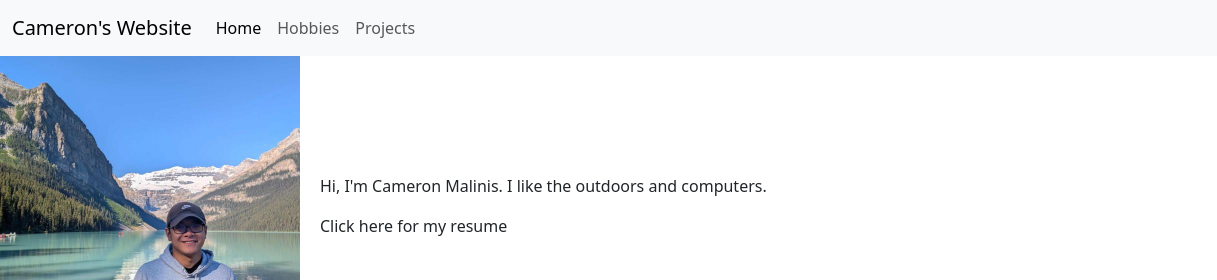
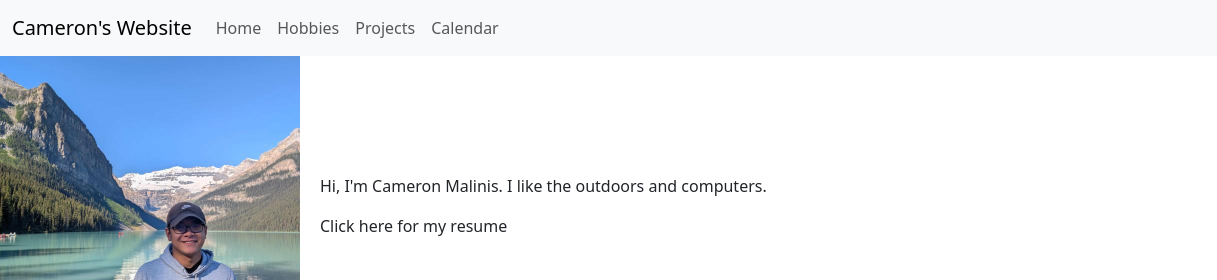
Before and after one commit to CamCM4/personal-website, a plain HTML site: page views/home.html in a window 1280 px wide. Shown: the top 280 px of the page, 0-1217 px from the left. Drawn offline with nearby package versions, Linux system fonts and the light colour scheme.

Commit message:
Update home.html

```diff
--- a/views/home.html
+++ b/views/home.html
@@ -24,13 +24,16 @@
     <div class="collapse navbar-collapse" id="navbarNavDropdown">
       <ul class="navbar-nav me-auto">
         <li class="nav-item">
-          <a class="nav-link active" href="../views/home.html">Home</a>
+          <a class="nav-link" href="../views/home.html">Home</a>
         </li>
         <li class="nav-item">
           <a class="nav-link" href="../views/hobbies.html">Hobbies</a>
         </li>
         <li class="nav-item">
           <a class="nav-link" href="../views/projects.html">Projects</a>
+        </li>
+        <li class="nav-item">
+          <a class="nav-link" href="../views/calendar.html">Calendar</a>
         </li>
         </li>
       </ul>
```
